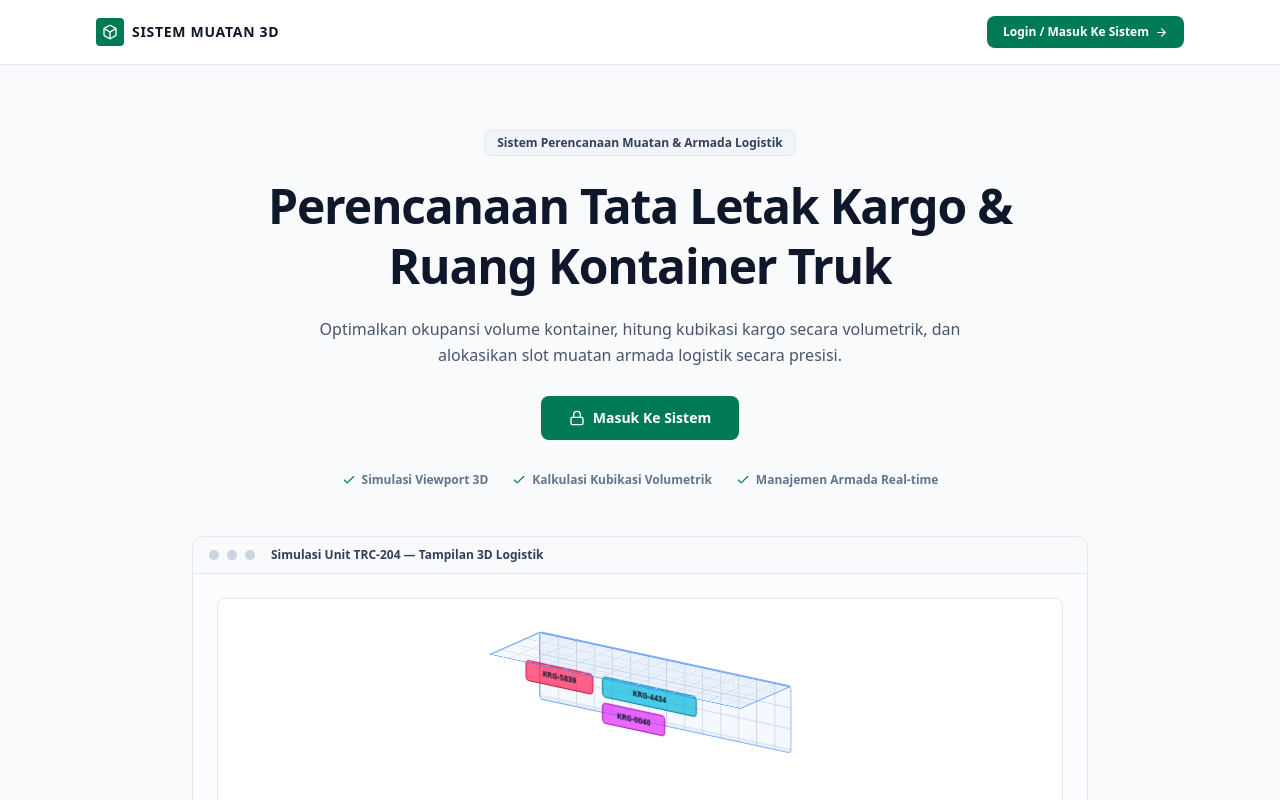
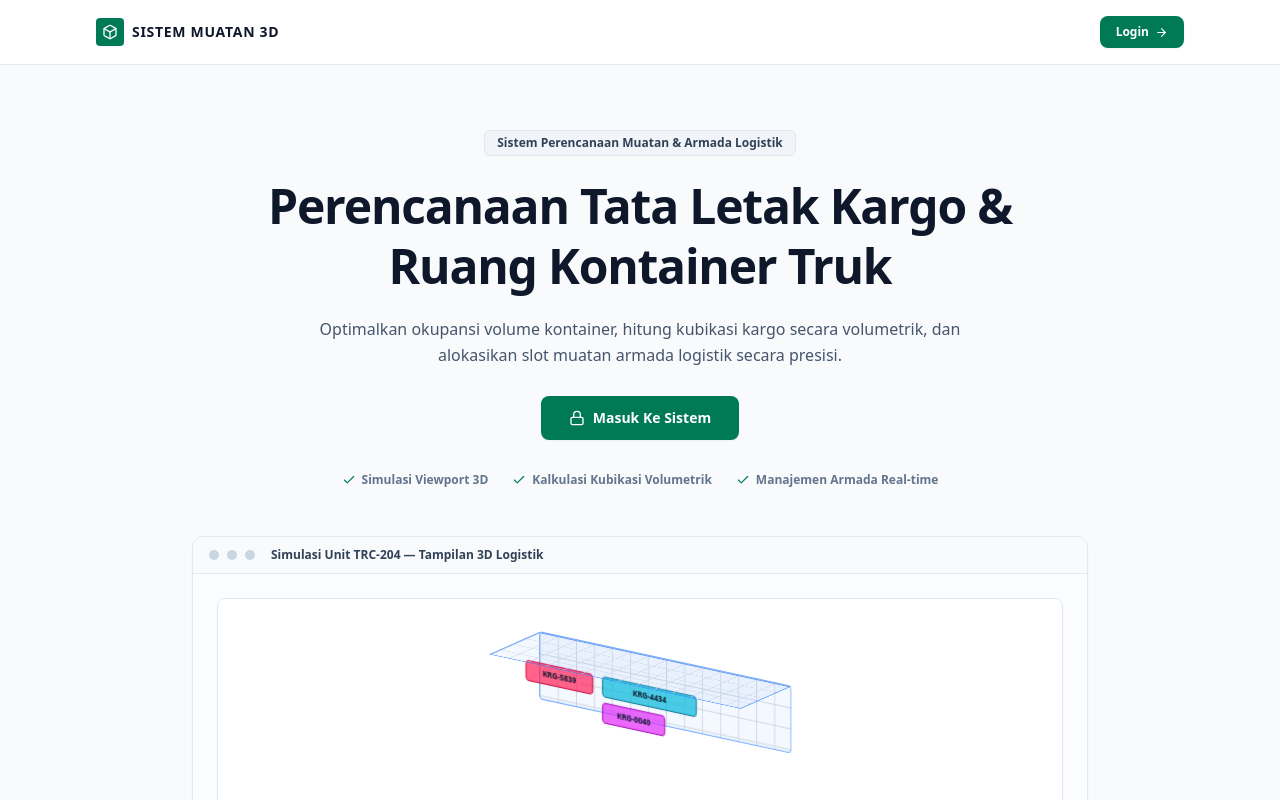
Before and after one commit to ramsaairil/my-app, a Next.js app: page / in a window 1280 px wide. Shown: the top 800 px of the page. Built offline with nearby package versions, Linux system fonts and the light colour scheme.

Commit message:
feat: add cargo optimization page with 3D visualization and packing solver

```diff
--- a/app/optimasi/page.tsx
+++ b/app/optimasi/page.tsx
@@ -1251,7 +1251,7 @@ export default function CargoDetailsDashboardPage() {
                       }`}
                   >
                     <Cpu size={13} className={solverState === "solving" ? "animate-spin" : ""} />
-                    <span>Jalankan Pengepakan Heuristik</span>
+                    <span>Jalankan</span>
                   </button>
 
                   {/* Reset/Clear button */}
--- a/app/page.tsx
+++ b/app/page.tsx
@@ -74,7 +74,7 @@ export default function LandingPage() {
               }}
               className="px-4 py-2 bg-emerald-700 hover:bg-emerald-800 text-white rounded-lg text-xs font-bold transition-colors cursor-pointer inline-flex items-center gap-1.5 shadow-xs"
             >
-              <span>Login / Masuk Ke Sistem</span>
+              <span>Login</span>
               <ArrowRight size={13} />
             </button>
           </div>
```
